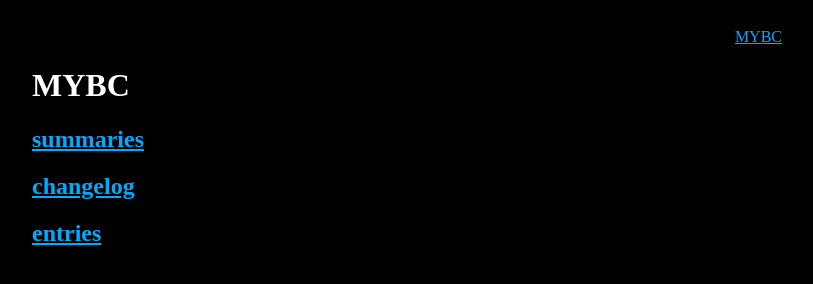
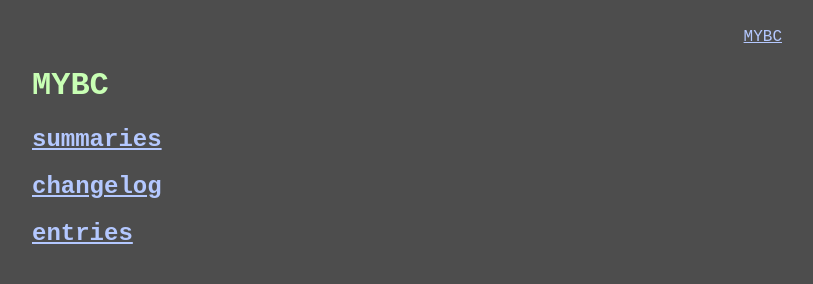
Before and after one commit to lucabecea/lucabecea.github.io, a plain HTML site: page index.html in a window 1280 px wide. Shown: the whole page, without its empty margins (233-1046 px from the left). Drawn offline with Linux system fonts and the dark colour scheme.

Commit message:
Improve md to html translator and colors

```diff
--- a/utils/htmd.js
+++ b/utils/htmd.js
@@ -111,6 +111,17 @@ function linkFormatter(line) {
 }
 
 function applyFormatters(line) {
+	if (line.match(linkRegex)) {
+		line = linkFormatter(line)
+	}
+	if (line.match(italicRegex)) {
+		line = italicFormatter(line)
+	}
+	if (line.match(boldRegex)) {
+		line = boldFormatter(line)
+	}
+
+
 	if (line.match(HRRegex)) {
 		return HRFormatter(line)
 	}
@@ -139,10 +150,6 @@ function formatLine(line){
 		return line
 	}
 
-	line = linkFormatter(line)
-	line = italicFormatter(line)
-	line = boldFormatter(line)
-
 	var newLine = applyFormatters(line)
 	newLineCount = 0;
 	return newLine + ' '
--- a/utils/index.css
+++ b/utils/index.css
@@ -2,6 +2,7 @@ html {
 	display: flex;
 	justify-content: center;
 	scroll-behavior: smooth !important;
+	font-family: 'Courier New', Courier, monospace;
 }
 
 header {
@@ -42,15 +43,15 @@ body {
 
 @media (prefers-color-scheme: dark) {
 	html {
-		color: white;
-		background: black;
+		color: rgb(200, 260, 180);
+		background: #4d4d4d;
 	}
 
 	a {
-		color: #0af;
+		color: rgb(180, 200, 260);
 	}
 
 	a:visited {
-		color: #99b;
+		color:#b7b7b7;
 	}
 }
```
